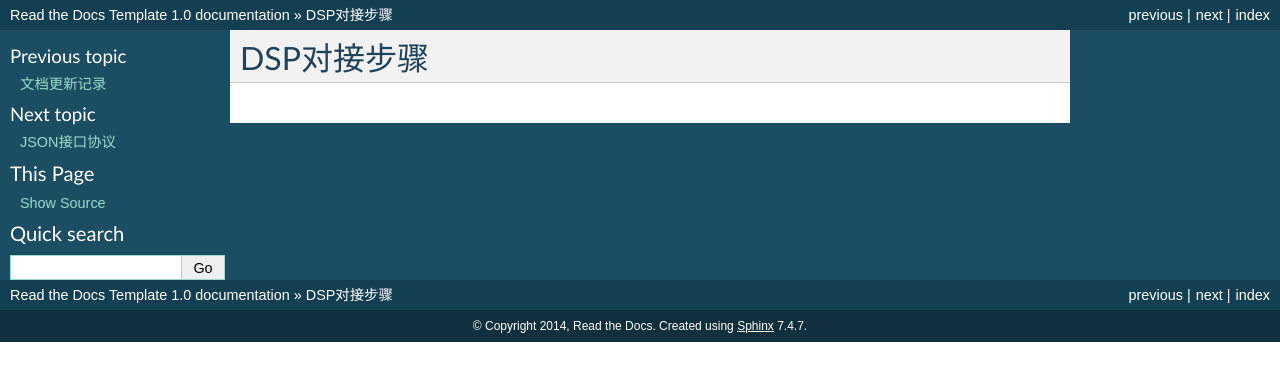
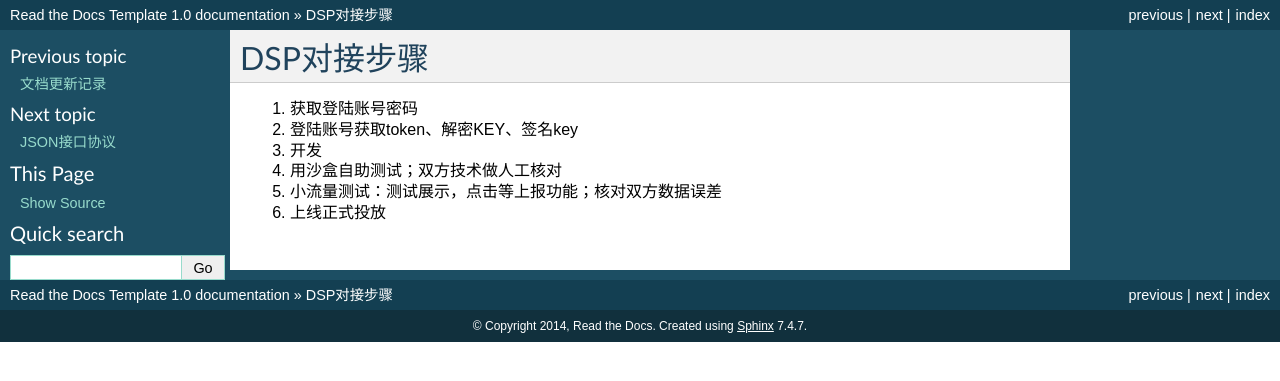
Before and after one commit to yumimobi/adx_dsp_doc, a Sphinx documentation site: the page built from docs/a-step.rst, in a window 1280 px wide. Shown: the top 381 px of the page. Built offline with Sphinx 7.4.7, drawn with Linux system fonts in a browser that asks for light colours.

Commit message:
补充对接步骤

```diff
--- a/docs/a-step.rst
+++ b/docs/a-step.rst
@@ -1,2 +1,9 @@
 DSP对接步骤
 ============
+
+1.	获取登陆账号密码
+2.	登陆账号获取token、解密KEY、签名key
+3.	开发
+4.	用沙盒自助测试；双方技术做人工核对
+5.	小流量测试：测试展示，点击等上报功能；核对双方数据误差
+6.	上线正式投放
```
